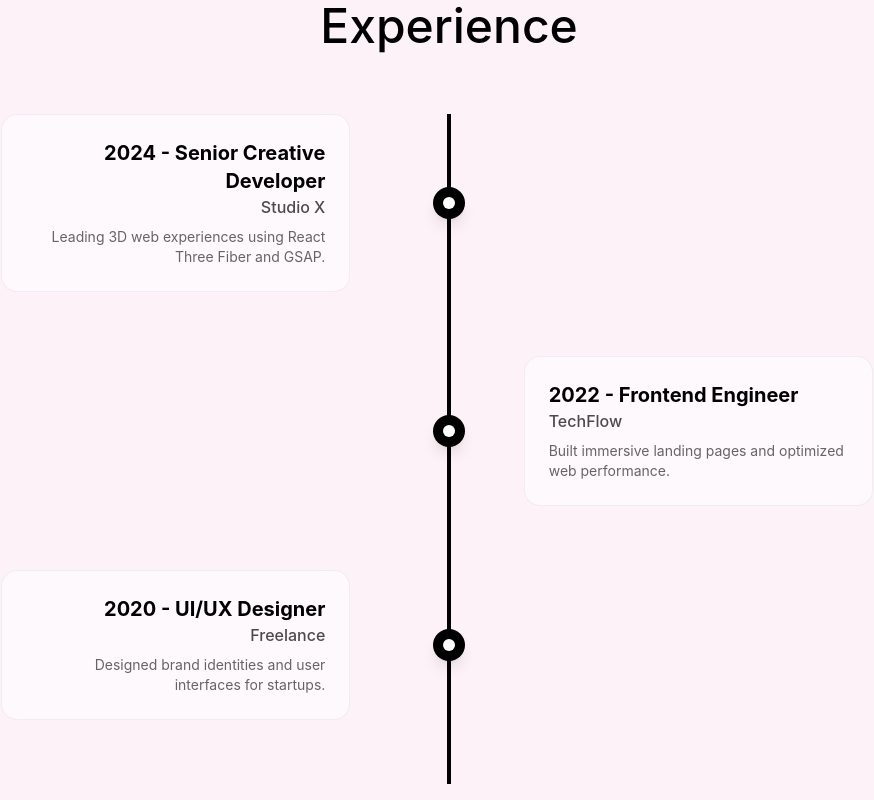
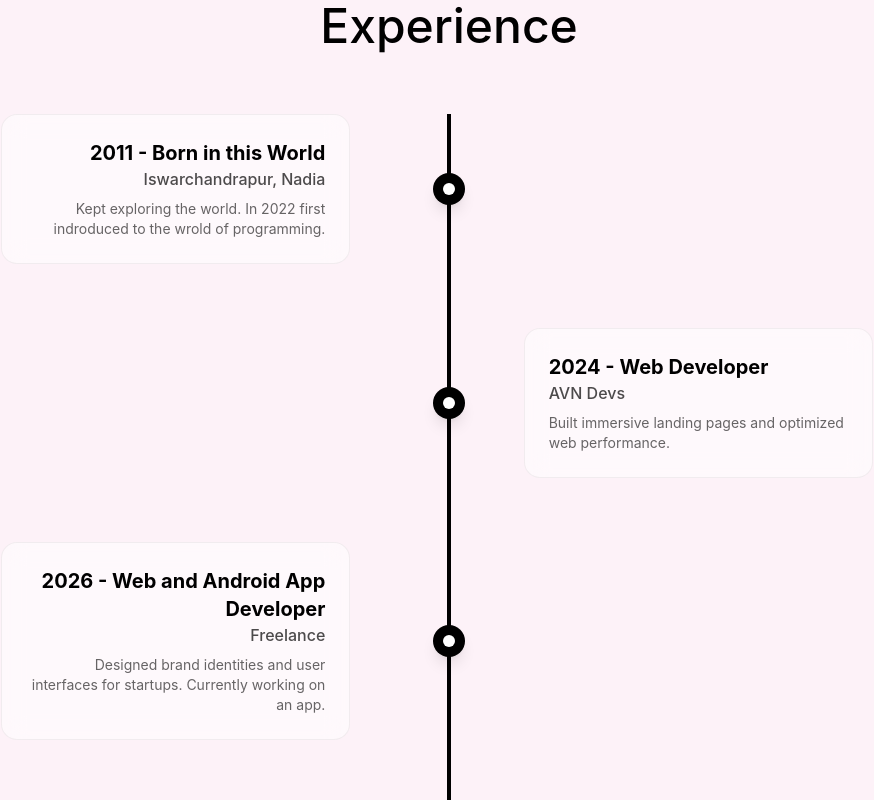
Before and after one commit to 564iay/avinaba, a React (Vite) app: page / in a window 1280 px wide. Shown: the part 1420-2220 px from the top of the page, without its empty margins (191-1065 px from the left). Built offline with nearby package versions, Linux system fonts and the light colour scheme.

Commit message:
Editing messages

```diff
--- a/src/components/ExperienceTimeline.tsx
+++ b/src/components/ExperienceTimeline.tsx
@@ -2,9 +2,9 @@ import { motion, useScroll, useTransform } from 'motion/react';
 import { useRef } from 'react';
 
 const experiences = [
-  { year: "2024", role: "Senior Creative Developer", company: "Studio X", description: "Leading 3D web experiences using React Three Fiber and GSAP." },
-  { year: "2022", role: "Frontend Engineer", company: "TechFlow", description: "Built immersive landing pages and optimized web performance." },
-  { year: "2020", role: "UI/UX Designer", company: "Freelance", description: "Designed brand identities and user interfaces for startups." }
+  { year: "2011", role: "Born in this World", company: "Iswarchandrapur, Nadia", description: "Kept exploring the world. In 2022 first indroduced to the wrold of programming." },
+  { year: "2024", role: "Web Developer", company: "AVN Devs", description: "Built immersive landing pages and optimized web performance." },
+  { year: "2026", role: "Web and Android App Developer", company: "Freelance", description: "Designed brand identities and user interfaces for startups. Currently working on an app." }
 ];
 
 function TimelineNode({ item, index }: { item: typeof experiences[0], index: number }) {
--- a/src/components/FeaturedProjects.tsx
+++ b/src/components/FeaturedProjects.tsx
@@ -29,7 +29,7 @@ const projects = [
     title: "Restaurant Demo",
     category: "Web Design",
     image: "https://s0.wp.com/mshots/v1/https://demoresrurant-webpage1523.vercel.app?w=1200&h=800",
-    link: "https://demoresrurant-webpage1523.vercel.app"
+    link: "https://chakhordemo2.vercel.app"
   }
 ];
 
--- a/src/components/TechStack.tsx
+++ b/src/components/TechStack.tsx
@@ -1,7 +1,7 @@
 import { motion } from "motion/react";
 
 const techStack = [
-  "React", "TypeScript", "Tailwind CSS", "Next.js", "Node.js", "Framer Motion", "Three.js", "WebGL", "GraphQL", "Figma"
+  "React", "TypeScript", "Tailwind CSS", "Next.js", "Node.js", "Framer Motion", "Three.js", "WebGL", "GraphQL", "Figma", "Python", "C++", "Kotlin", "Java", "AI Agents"
 ];
 
 // Duplicate the array a few times so the marquee loops seamlessly
```
